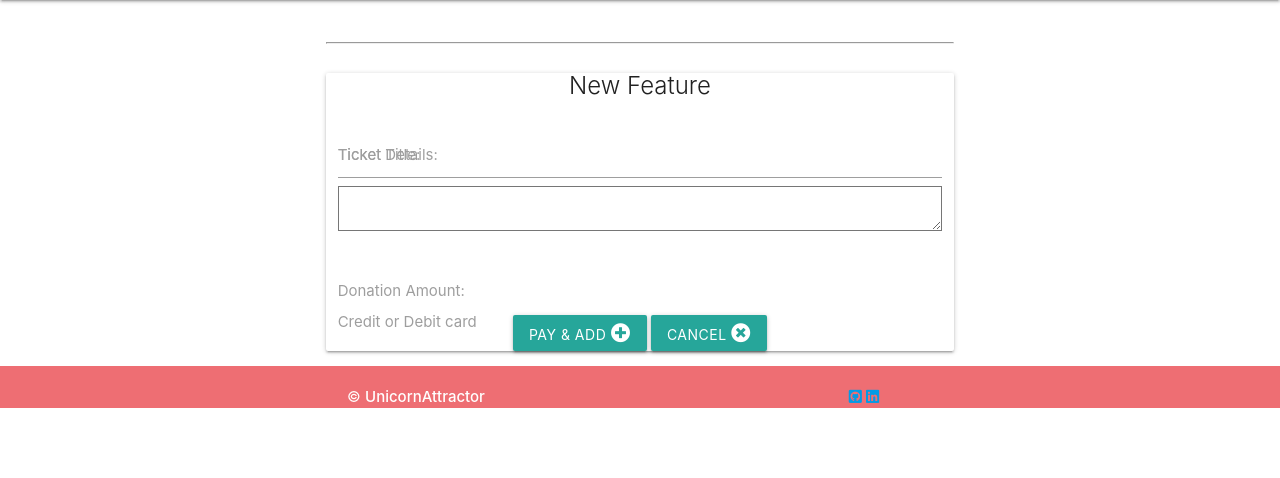
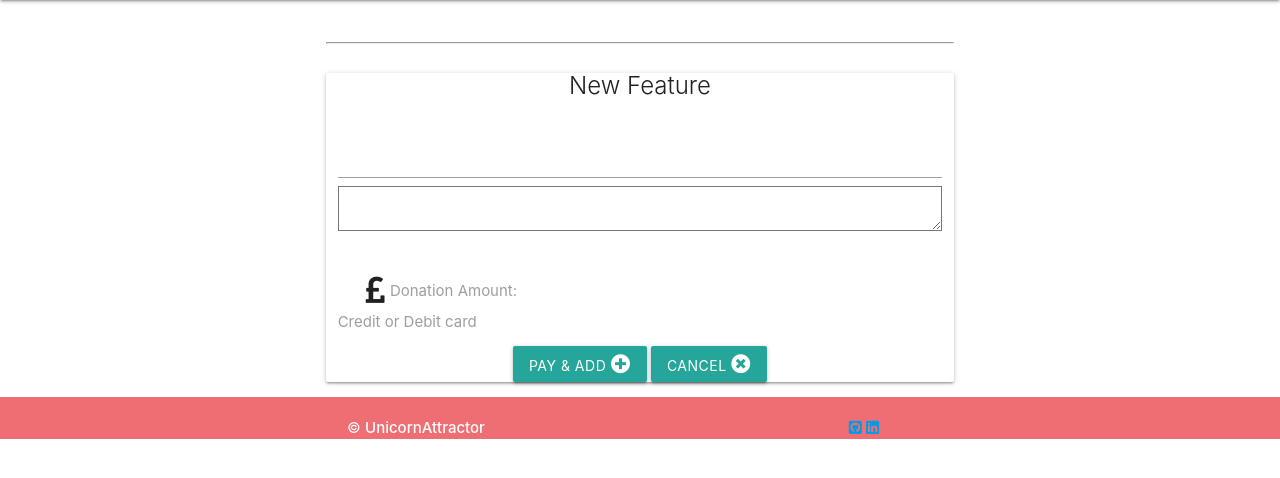
Before and after one commit to hebs87/unicorn-attractor-milestone-four, a Django app: a page that uses tickets/templates/new_feature.html in a window 1280 px wide. Shown: the part 64-542 px from the top of the page. Run offline with Django 3.2, Linux system fonts and the light colour scheme; the visitor is signed in with stand-in values (Sample User, id 1); some libraries are stand-ins or nearby versions.

Commit message:
Created separate form fields in new_feature.html and added field icons

```diff
--- a/tickets/templates/new_feature.html
+++ b/tickets/templates/new_feature.html
@@ -17,9 +17,13 @@
             </h3>
             <!--Feature Form-->
             <div class="input-field col s12">
-                {{ feature_form|materializecss }}
+                {{ feature_form.title|materializecss:'icon=fas fa-heading' }}
+                {{ feature_form.description|materializecss:'icon=fas fa-file-alt' }}
             </div>
-            <div class="input-field col s12">
+            <div class="input-field col s1">
+                <i class="fas fa-pound-sign prefix" aria-hidden="true"></i>
+            </div>
+            <div class="input-field col s11">
                 {{ donation_form|materializecss }}
             </div>
             <div class="input-field col s12">
@@ -27,6 +31,9 @@
                 <label for="card-element">
                     Credit or Debit card
                 </label>
+            </div>
+            <div class="input-field col s12">
+                <!-- Stripe Payment form -->
                 <div id="card-element">
                     <!-- A Stripe Element will be inserted here. -->
                 </div>
```
